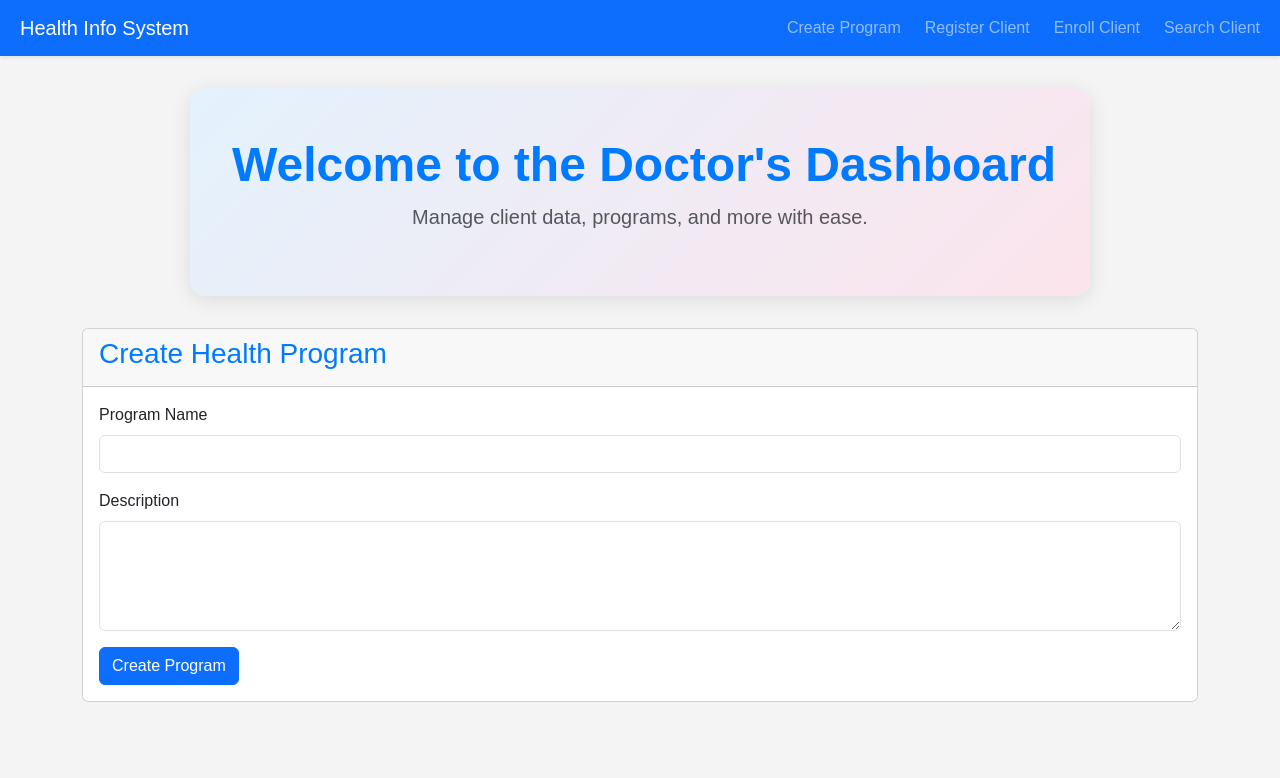
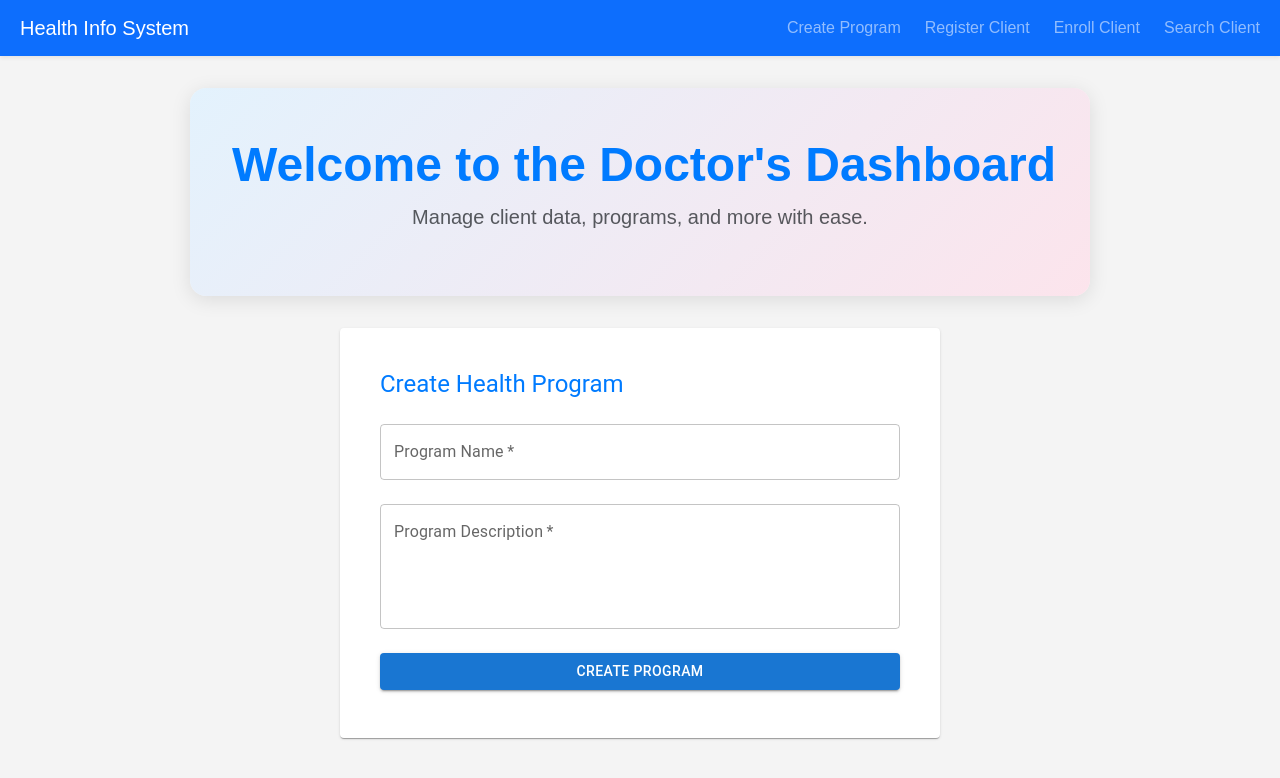
Before and after one commit to Mogusu2/Health-Information-System, a React (Vite) app in the folder client/: page /create-program in a window 1280 px wide. Shown: the top 778 px of the page. Built offline with nearby package versions, Linux system fonts and the light colour scheme.

Commit message:
Updated CreateProgram and Added axios.js

```diff
--- a/client/package.json
+++ b/client/package.json
@@ -14,6 +14,7 @@
     "@emotion/styled": "^11.14.0",
     "@mui/icons-material": "^7.0.2",
     "@mui/material": "^7.0.2",
+    "axios": "^1.9.0",
     "bootstrap": "^5.3.5",
     "react": "^19.0.0",
     "react-dom": "^19.0.0"
--- /dev/null
+++ b/client/src/api/axios.js
@@ -0,0 +1,8 @@
+import axios from 'axios';
+
+export default axios.create({
+  baseURL: 'http://127.0.0.1:8000/',
+  headers: {
+    'Content-Type': 'application/json',
+  },
+});
--- a/client/src/pages/CreateProgram.jsx
+++ b/client/src/pages/CreateProgram.jsx
@@ -1,24 +1,30 @@
 import React, { useState } from 'react';
-import axios from 'axios';
+import api from '../api/axios';
+import { Alert, Button, Card, CardContent, TextField, Typography } from '@mui/material';
 
 function CreateProgram() {
   const [programName, setProgramName] = useState('');
   const [programDescription, setProgramDescription] = useState('');
   const [loading, setLoading] = useState(false);
   const [error, setError] = useState('');
+  const [successMessage, setSuccessMessage] = useState('');
 
   const handleSubmit = async (e) => {
     e.preventDefault();
     setLoading(true);
     setError('');
+    setSuccessMessage('');
 
     try {
-      const response = await axios.post('http://127.0.0.1:8000/programs', {
+      const response = await api.post('/programs', {
         name: programName,
         description: programDescription,
       });
+
       console.log('Program Created:', response.data);
-
+      setSuccessMessage('Health Program created successfully!');
+      setProgramName('');
+      setProgramDescription('');
     } catch (err) {
       setError('Error creating program. Please try again later.');
       console.error('API Error:', err);
@@ -28,41 +34,47 @@ function CreateProgram() {
   };
 
   return (
-    <div className="card mt-4">
-      <div className="card-header">
-        <h3>Create Health Program</h3>
-      </div>
-      <div className="card-body">
-        {error && <div className="alert alert-danger">{error}</div>}
+    <Card sx={{ maxWidth: 600, margin: '2rem auto', padding: 3 }}>
+      <CardContent>
+        <Typography variant="h5" component="h2" gutterBottom>
+          Create Health Program
+        </Typography>
+
+        {error && <Alert severity="error" sx={{ mb: 2 }}>{error}</Alert>}
+        {successMessage && <Alert severity="success" sx={{ mb: 2 }}>{successMessage}</Alert>}
+
         <form onSubmit={handleSubmit}>
-          <div className="mb-3">
-            <label htmlFor="programName" className="form-label">Program Name</label>
-            <input
-              type="text"
-              id="programName"
-              className="form-control"
+          <TextField
+            label="Program Name"
+            fullWidth
+            margin="normal"
             value={programName}
             onChange={(e) => setProgramName(e.target.value)}
             required
           />
-          </div>
-          <div className="mb-3">
-            <label htmlFor="programDescription" className="form-label">Description</label>
-            <textarea
-              id="programDescription"
-              className="form-control"
-              rows="4"
+          <TextField
+            label="Program Description"
+            fullWidth
+            multiline
+            rows={4}
+            margin="normal"
             value={programDescription}
             onChange={(e) => setProgramDescription(e.target.value)}
             required
           />
-          </div>
-          <button type="submit" className="btn btn-primary" disabled={loading}>
+          <Button
+            type="submit"
+            variant="contained"
+            color="primary"
+            fullWidth
+            disabled={loading}
+            sx={{ mt: 2 }}
+          >
             {loading ? 'Creating...' : 'Create Program'}
-          </button>
+          </Button>
         </form>
-      </div>
-    </div>
+      </CardContent>
+    </Card>
   );
 }
 
```
Also changed, not shown: 1 other file (tests, documents, lock files or other folders). Lines whose indentation alone changed are shown as unchanged.
